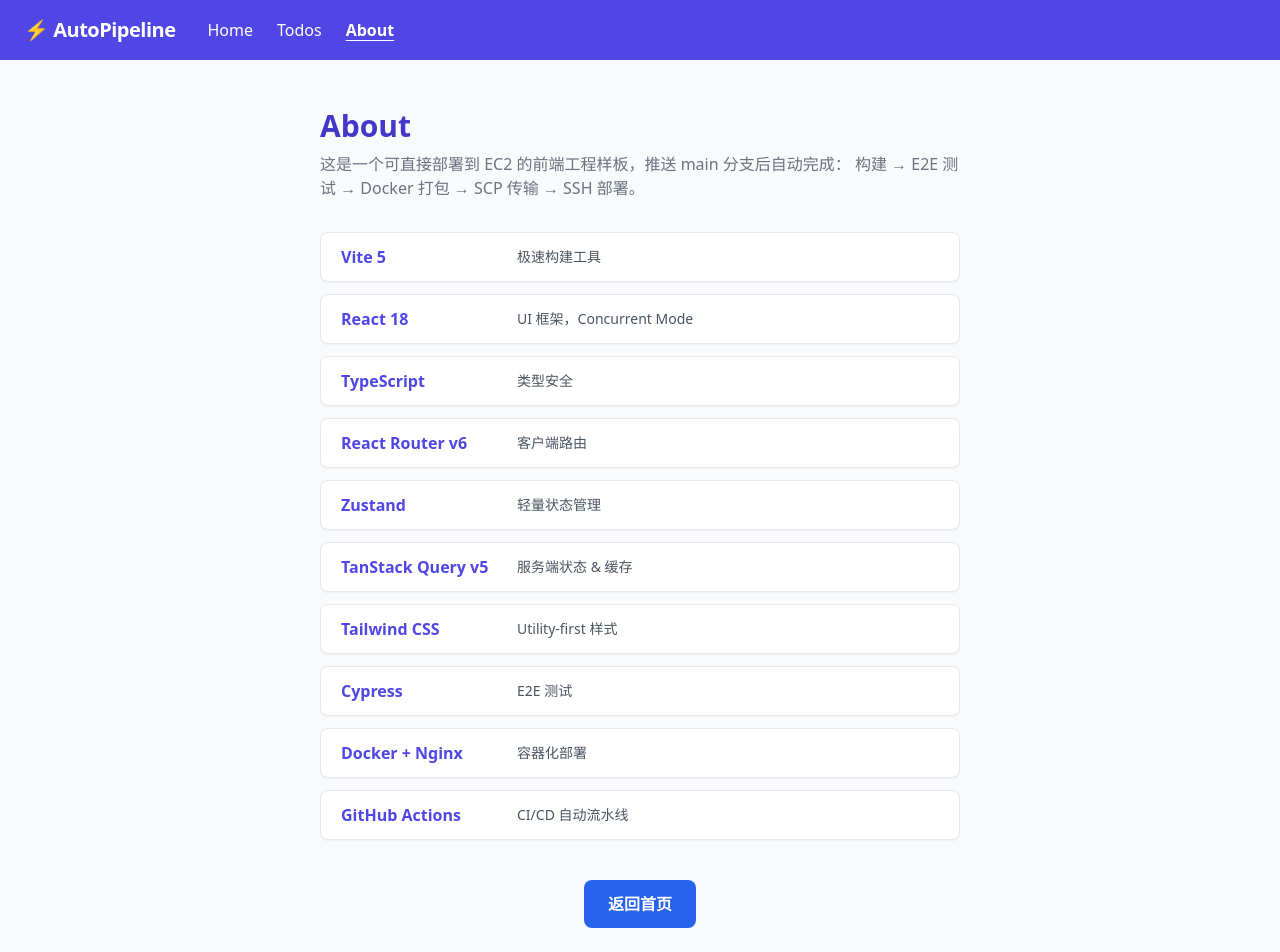
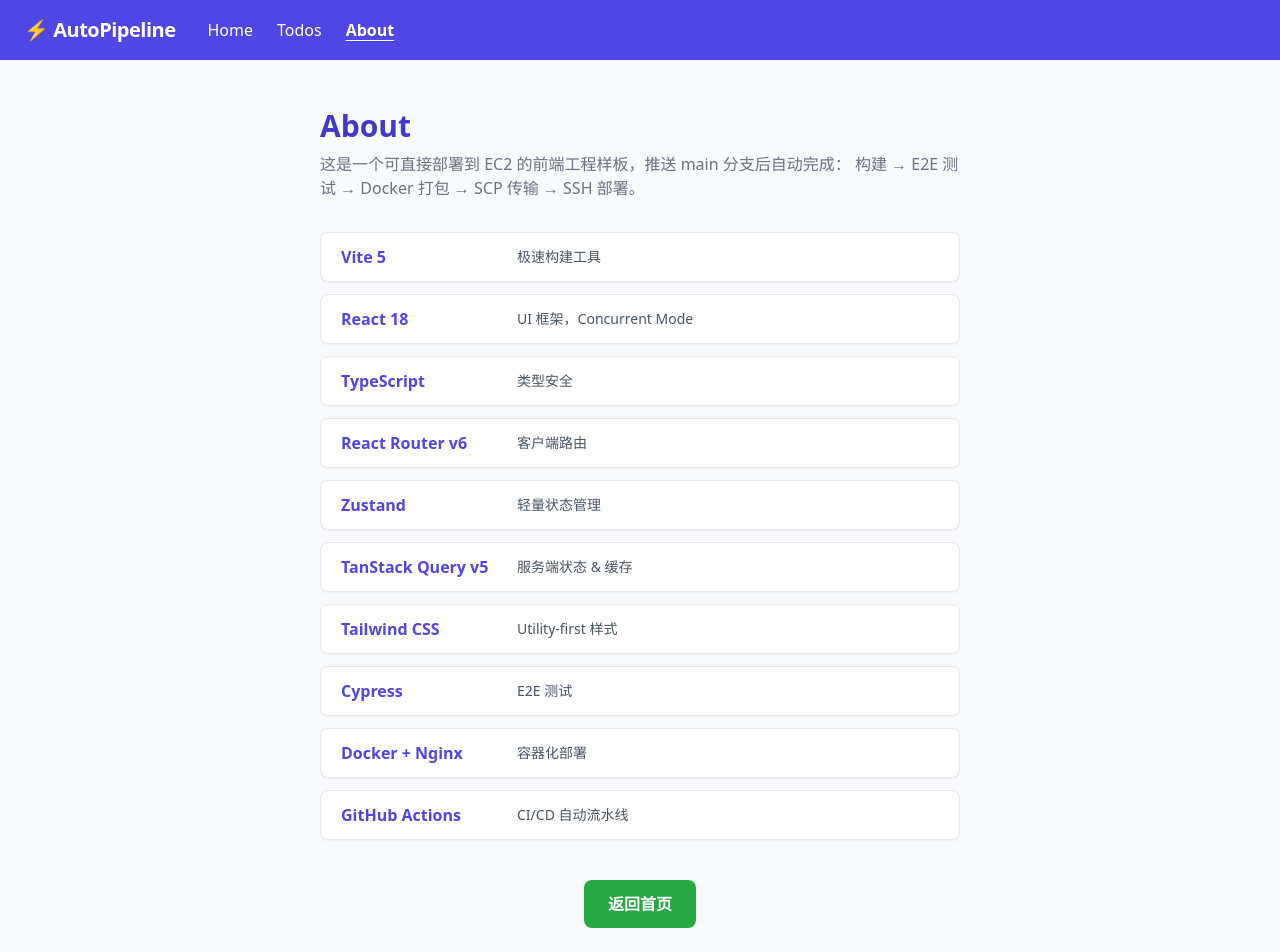
Before and after one commit to yundongfusheng/auto-pipeline-starter, a React (Vite) app: page /about in a window 1280 px wide. Shown: the top 952 px of the page. Built offline with nearby package versions, Linux system fonts and the light colour scheme.

Commit message:
feat: implement PRD

```diff
--- a/src/pages/About.tsx
+++ b/src/pages/About.tsx
@@ -38,7 +38,7 @@
         <Link
           to="/"
           aria-label="返回首页"
-          className="inline-block bg-blue-600 hover:bg-blue-700 focus:outline-none focus:ring-2 focus:ring-blue-500 focus:ring-offset-2 text-white font-semibold px-6 py-3 rounded-lg transition-colors"
+          className="inline-block bg-[#28a745] hover:bg-[#218838] focus:outline-none focus:ring-2 focus:ring-[#28a745] focus:ring-offset-2 text-white font-semibold px-6 py-3 rounded-lg transition-colors"
         >
           返回首页
         </Link>
```
Also changed, not shown: 2 other files (tests, documents, lock files or other folders).
